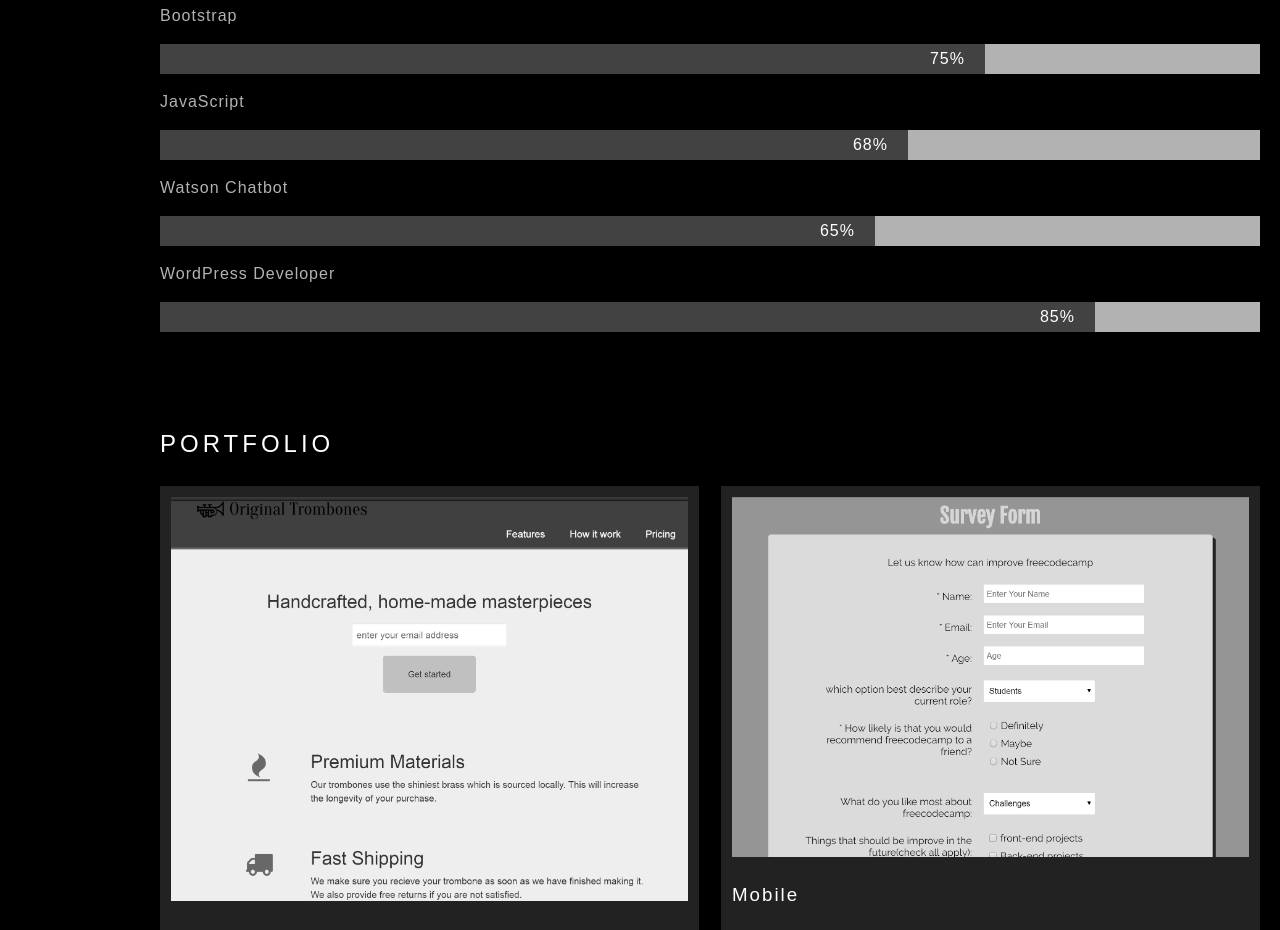
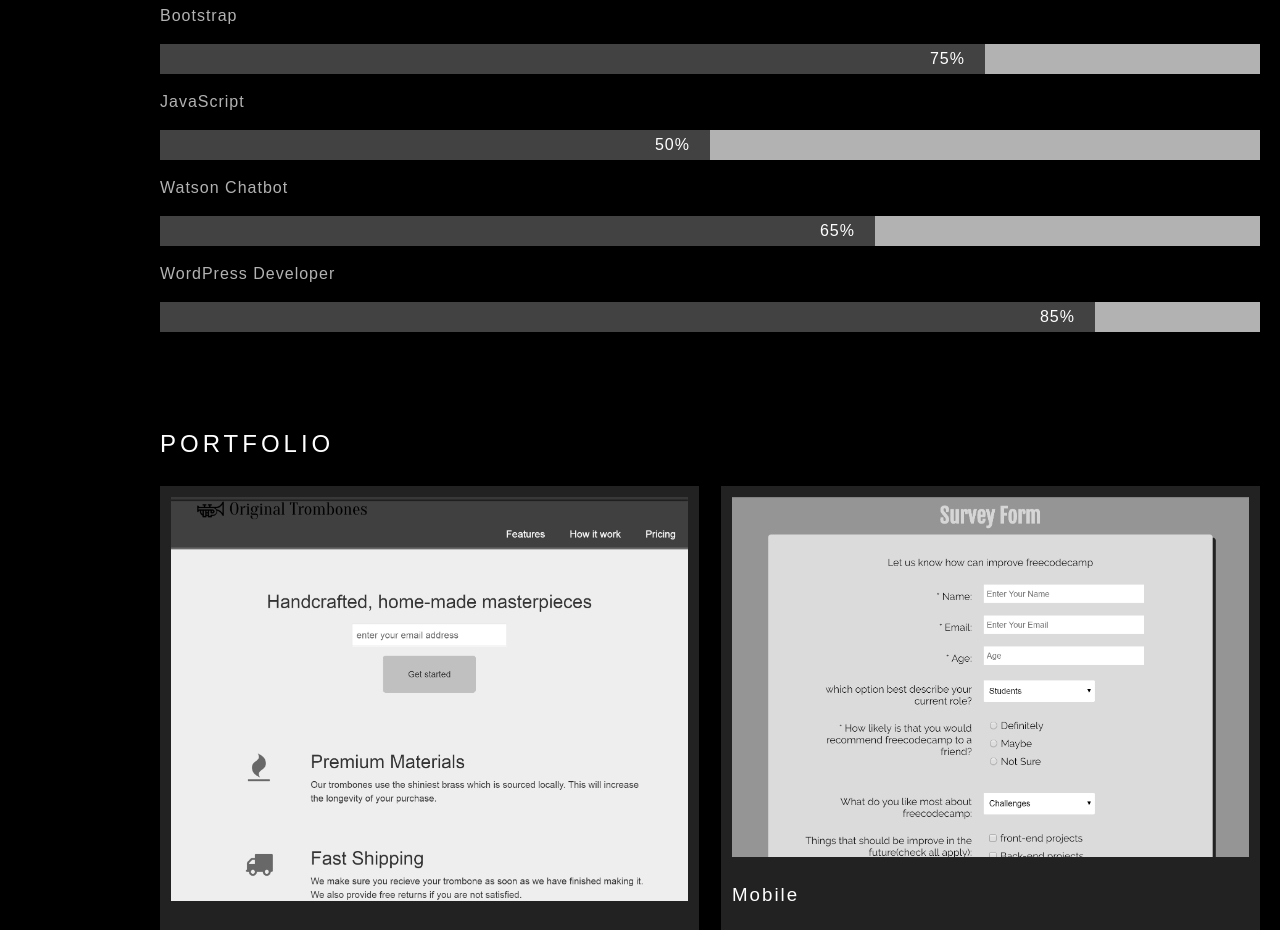
Before and after one commit to cassyblaise/Obokcasmir.github.io, a plain HTML site: page index.html in a window 1280 px wide. Shown: the part 1740-2670 px from the top of the page. Drawn offline with nearby package versions, Linux system fonts and the light colour scheme.

Commit message:
I did some change on html and csS

```diff
--- a/index.html
+++ b/index.html
@@ -92,7 +92,7 @@
 
                 <p>JavaScript</p>
                 <div class="container">
-                    <div class="skills JS">68%</div>
+                    <div class="skills JS">50%</div>
                 </div>
 
                 <p>Watson Chatbot</p>
--- a/main.css
+++ b/main.css
@@ -179,7 +179,7 @@ header h6 {
 }
 
 .JS {
-    width: 68%;
+    width: 50%;
 }
 
 .watson_chatson{
```
